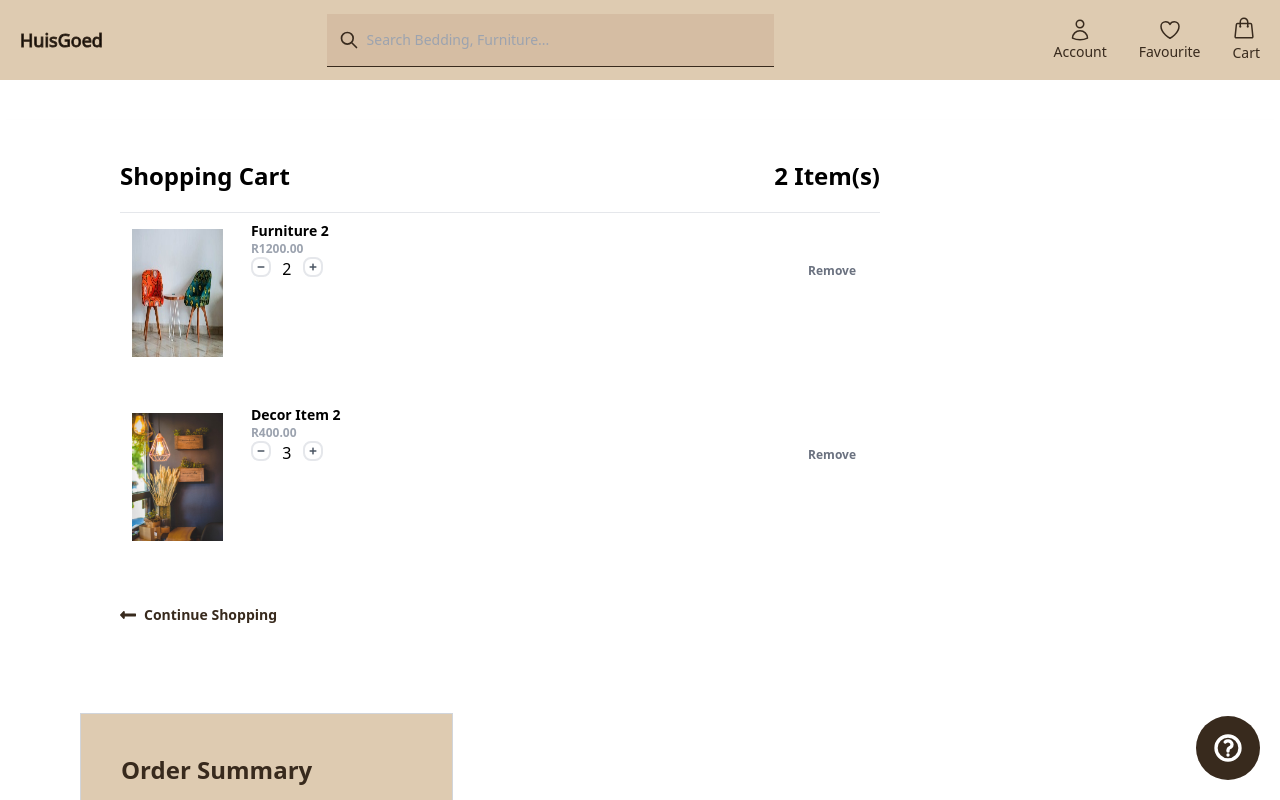
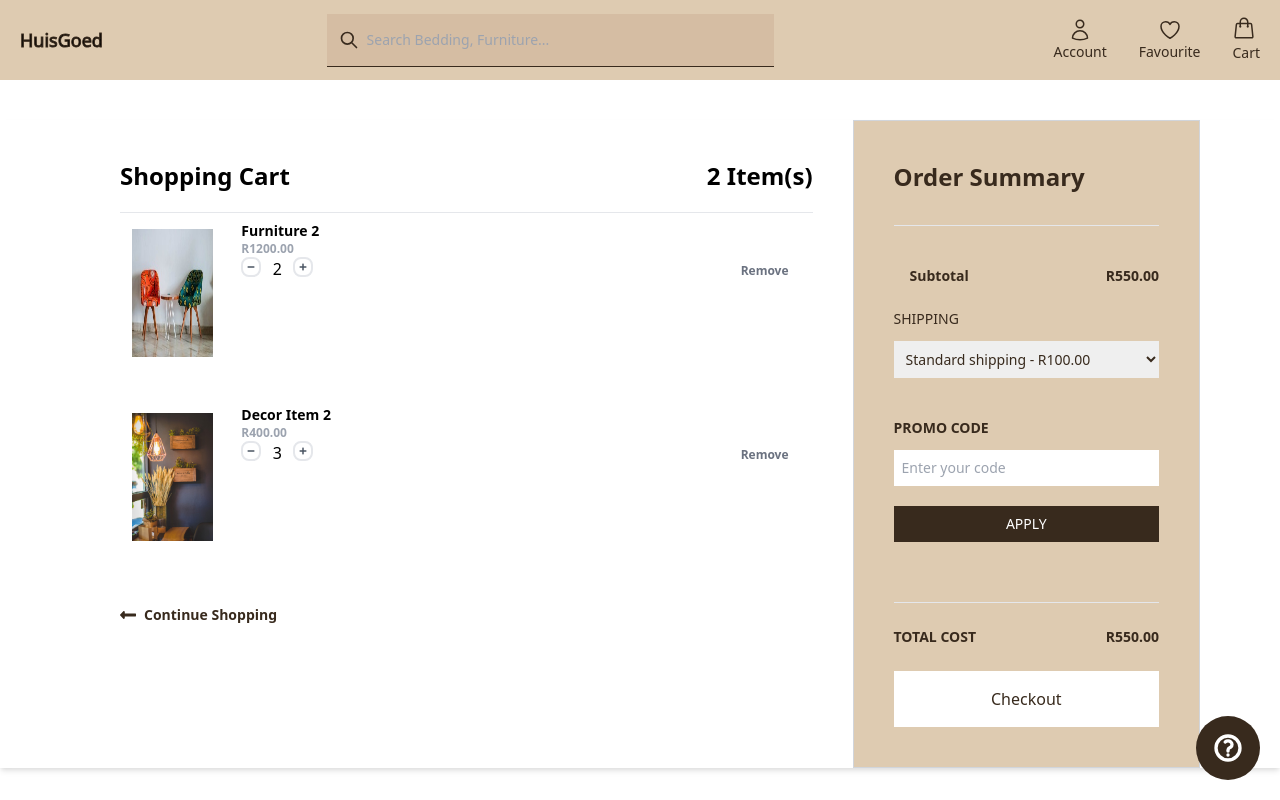
Before and after one commit to stklue/inf-3014-website, a Vue app: page /cart in a window 1280 px wide. Shown: the top 800 px of the page. Built offline with nearby package versions, Linux system fonts and the light colour scheme.

Commit message:
fixed: cart view - reponsive

```diff
--- a/src/views/ShoppingCart.vue
+++ b/src/views/ShoppingCart.vue
@@ -13,7 +13,7 @@ const cartItems = [item1, item2, item3]
 
 <template>
   <div class="cart-wrapper">
-    <div class="cart-content-wrapper flex-col lg:px-20 md:px-20">
+    <div class="cart-content-wrapper flex-col lg:flex-row md:flex-row lg:px-20 md:px-20">
       <div class="cart-left-items space-y-2 lg:w-3/4 md:w-3/4">
         <div class="cart-left-items-text">
           <h1>Shopping Cart</h1>
```
